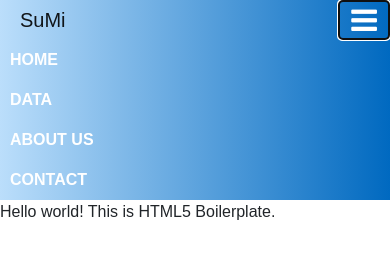
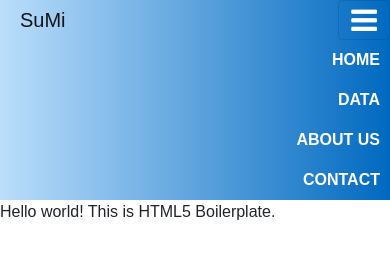
Before and after one commit to nsyawali12/waterline_web, a website built with Parcel: page index.html in a window 390 px wide. Both pictures are taken after a click on the button "Toggle navigation". Built offline with nearby package versions, Linux system fonts and the light colour scheme.

```diff
--- a/css/index.css
+++ b/css/index.css
@@ -38,9 +38,15 @@
 .navbar-nav li a {
     color: #fff !important;
     font-weight: 600;
+    float: right;
+    text-align: left;
 }
 
 .fa-bars {
     color: #fff;
     font-size: 30px !important;
 }
+
+.navbar-toggler {
+    outline: none !important;
+}
```
